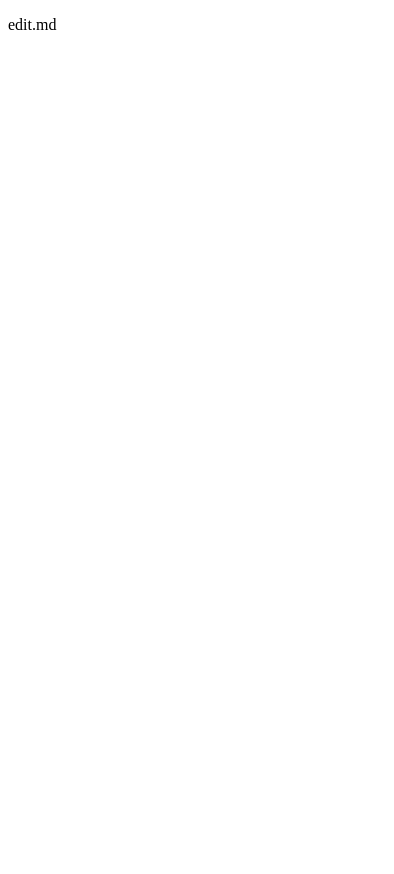
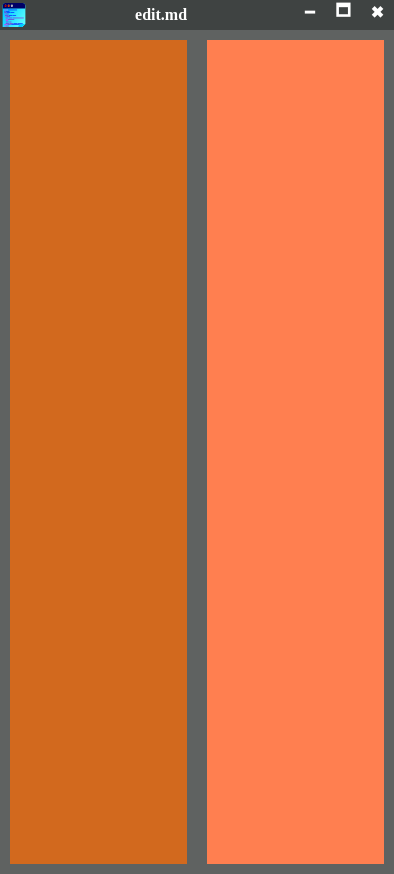
Before and after one commit to r0t1v/edit.md, an Electron app: page index.html in a window 394 px wide. Before the commit the page ends 844 px from the top, so only its background shows below. Drawn offline with Linux system fonts and the light colour scheme.

Commit message:
Estrutura e estilos iniciais

```diff
--- a/index.html
+++ b/index.html
@@ -4,17 +4,21 @@
   <meta charset="UTF-8">
   <meta name="viewport" content="width=device-width, initial-scale=1.0">
   <title>edit.md</title>
-  <link rel="stylesheet" src="src/styles/styleindex.css">
+  <link rel="stylesheet" href="src/styles/styleindex.css">
 </head>
 <body>
   <div class="titleBar">
       <div class="icon"></div>
       <div class="title"><p>edit.md</p></div>
       <div class="windowcontroller">
-        <div class="winminimize"></div>
-        <div class="winmaximize"></div>
-        <div class="winclose"></div>
+        <div class="winicon winminimize"></div>
+        <div class="winicon winmaximize"></div>
+        <div class="winicon winclose"></div>
       </div>
-  </div>
+    </div>
+    <div class="general-container">
+      <div class="left-container"></div>
+      <div class="right-container"></div>
+    </div>
 </body>
 </html>
--- a/src/styles/styleindex.css
+++ b/src/styles/styleindex.css
@@ -3,19 +3,78 @@
   margin:0;
   padding: 0;
 }
+
 .titleBar {
   display: flex;
   height: 30px;
   justify-content: space-between;
-  background: tomato;
+  align-items: center;
+  background: rgb(63, 67, 66);
+  color: white;
+  font-weight: bolder;
 }
+
 .windowcontroller{
   display: flex;
 }
+.windowcontroller .winicon{
+  height: 30px;
+  display: flex;
+  justify-content: center;
+  align-items: center;
+  padding: 0px 10px 5px 10px;
+}
+
+.titleBar .icon {
+  padding: 2px;
+}
+
 .titleBar .icon::before {
-   content: '';
-   width: 30px;
-   height: 30px;
-   background: url(../assets/teste.png);
+  content: '';
+  width: 24px;
+  height: 24px;
+  background: url(../assets/teste.png);
   display: block;
 }
+
+.winminimize::before {
+  content: '\1F5D5';
+}
+
+.winmaximize::before {
+  content: '\1F5D6';
+}
+
+.winclose::before {
+  content: '\2716';
+}
+
+.winminimize:hover {
+  background:   rgba(255, 255, 255, 0.405);
+}
+
+.winmaximize:hover {
+  background:  rgba(255, 255, 255, 0.405);
+}
+
+.winclose:hover {
+  background: rgb(235, 63, 63);
+}
+
+.general-container {
+  display: flex;
+  height: 100vh;
+  background-color: rgba(63, 67, 66, 0.83);
+}
+
+.left-container {
+  margin: 10px;
+  width: 50%;
+  background-color: chocolate;
+}
+
+.right-container {
+  margin: 10px;
+  width: 50%;
+  background-color: coral;
+}
```
